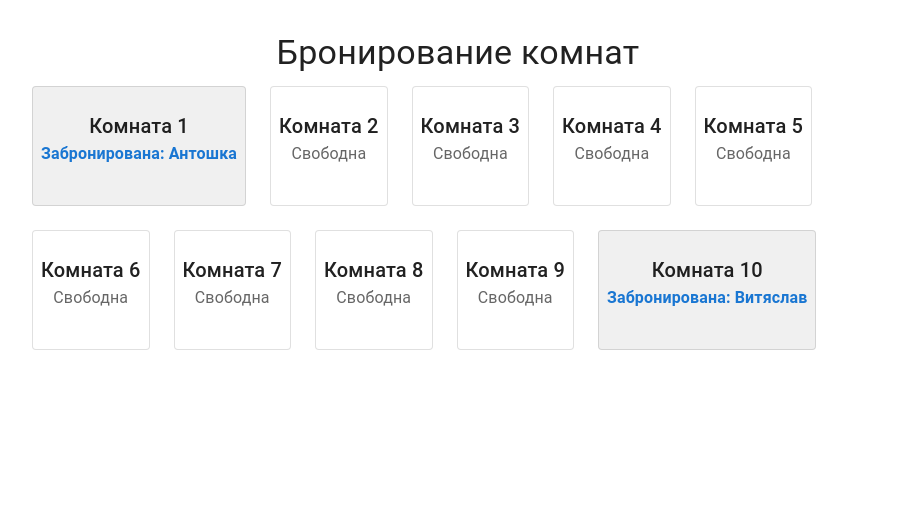
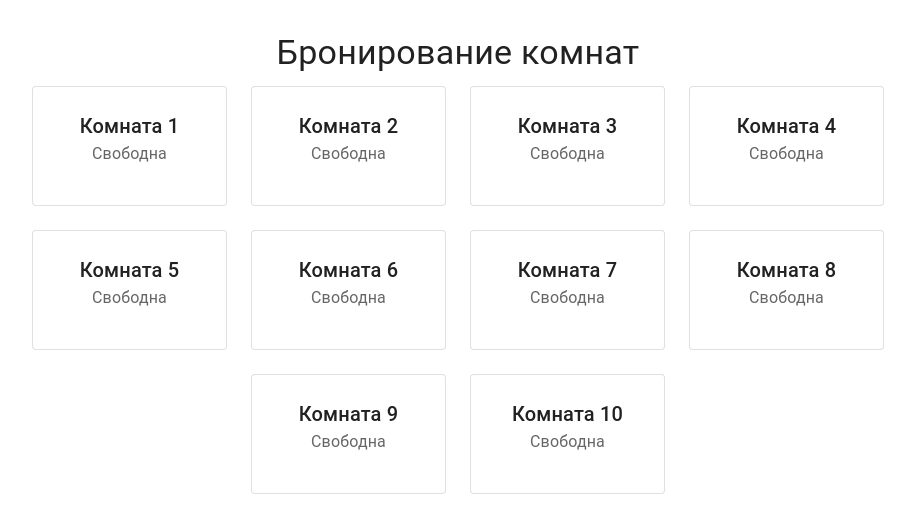
Before and after one commit to dmitry-sharashkin/booking-app, a Next.js app: page / in a window 1280 px wide. Shown: the top 530 px of the page, without its empty margins (182-1097 px from the left). Built offline with nearby package versions, Linux system fonts and the light colour scheme; what @mui/material-nextjs would draw is missing.

Commit message:
fix: page

```diff
--- a/src/app/page.tsx
+++ b/src/app/page.tsx
@@ -1,9 +1,11 @@
 // src/app/page.tsx
 "use client";
 
-import { Grid, Container, Typography } from "@mui/material";
+import { Box, Container, Typography } from "@mui/material";
 import { useGetBookingsQuery } from "@/features/bookings/bookingsApi";
 import RoomCard from "@/components/RoomCard";
+
+const rooms = Array.from({ length: 10 }, (_, i) => i + 1);
 
 export default function HomePage() {
   const { data: bookings, isLoading, error } = useGetBookingsQuery();
@@ -16,16 +18,30 @@ export default function HomePage() {
       <Typography variant="h4" align="center" gutterBottom>
         Бронирование комнат
       </Typography>
-      <Grid container spacing={3}>
-        {Array.from({ length: 10 }, (_, i) => {
+      <Box
+        sx={{
+          display: "flex",
+          flexWrap: "wrap",
+          gap: 3,
+          justifyContent: "center",
+        }}
+      >
+        {rooms.map((_, i) => {
           const roomId = String(i + 1);
           return (
-            <Grid item xs={6} sm={4} md={3} key={roomId}>
-              <RoomCard roomId={roomId} bookedBy={bookings?.[roomId] || null} />{" "}
-            </Grid>
+            <Box
+              key={roomId}
+              sx={{
+                flex: "1 1 calc(25% - 18px)", // фиксировано под 4 колонки
+                minWidth: 140,
+                maxWidth: "calc(25% - 18px)",
+              }}
+            >
+              <RoomCard roomId={roomId} bookedBy={bookings?.[roomId] || null} />
+            </Box>
           );
         })}
-      </Grid>
+      </Box>
     </Container>
   );
 }
--- a/src/data/bookings.json
+++ b/src/data/bookings.json
@@ -1,5 +1,5 @@
 {
-  "1": "Антошка",
+  "1": null,
   "2": null,
   "3": null,
   "4": null,
@@ -8,5 +8,5 @@
   "7": null,
   "8": null,
   "9": null,
-  "10": "Витяслав"
+  "10": null
 }
```
